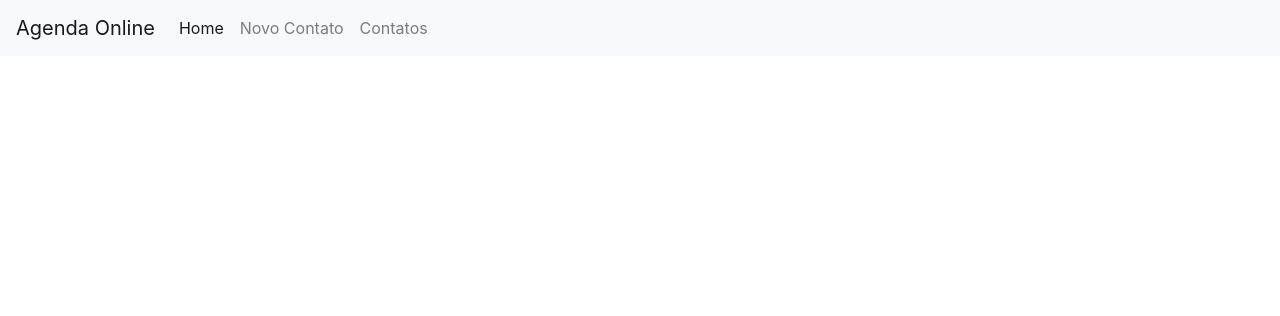
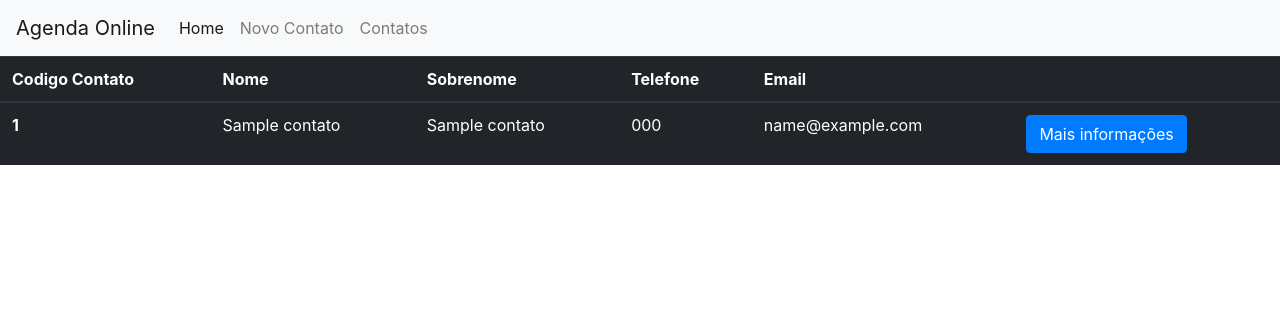
Before and after one commit to Gabriel-Cordeiro/agenda_contatos_em_php, a PHP site: page /Views/home.php in a window 1280 px wide. Shown: the top 316 px of the page. Run offline with PHP 8.4, Linux system fonts and the light colour scheme; the visitor is signed in with stand-in values (Sample User, id 1); tables that the repository leaves empty or names only in its code hold one stand-in row (values such as "Sample post").

Commit message:
Novos metodos

```diff
--- a/Agenda/BD/mysql.php
+++ b/Agenda/BD/mysql.php
@@ -16,17 +16,17 @@ class mysql
     else{
 
         $this->myCon =  $connection;
-        echo "conexão realizada";
+        //echo "conexão realizada";
         return $this->myCon;
 
     }
 
     }
 
-    function fechar()
+    function fechar($myConnection)
     {
-        mysqli_close($myCon);
-        echo "conexão fechada";
+        mysqli_close($myConnection);
+        //echo "conexão fechada";
     }
 }
 
--- a/Agenda/Views/home.php
+++ b/Agenda/Views/home.php
@@ -1,11 +1,21 @@
 <?php
+header('Content-Type: text/html; charset=utf-8');
 session_start();
+require_once('../model/contatoModel.php');
+require_once('../BD/mysql.php');
+
 $id_usuario = $_SESSION['id_usuario']; //coloco em $erro os dados da sessao..
+
+$contato = new contato;
+$contatos = $contato->pegarContatosPorIdUsuario($id_usuario);
+
 ?>
 
 <html>
 
 <head>
+
+<div>   </div>
 <link rel="stylesheet" href="https://maxcdn.bootstrapcdn.com/bootstrap/4.0.0/css/bootstrap.min.css" integrity="sha384-Gn5384xqQ1aoWXA+058RXPxPg6fy4IWvTNh0E263XmFcJlSAwiGgFAW/dAiS6JXm" crossorigin="anonymous">
     <title> Bem vindo </title>
 
@@ -32,6 +42,36 @@ $id_usuario = $_SESSION['id_usuario']; //coloco em $erro os dados da sessao..
 
 <body>
 
+<?php
+foreach($contatos as $contato){
+  ?>
+<form method="post" id="contatoEscolhido" action="../controllers/contatoController.php">
+<table class="table table-dark">
+  <thead>
+    <tr>
+      <th scope="col">Codigo Contato</th>
+      <th scope="col">Nome</th>
+      <th scope="col">Sobrenome</th>
+      <th scope="col">Telefone</th>
+      <th scope="col">Email</th>
+      <th scope="col"></th>
+    </tr>
+  </thead>
+  <tbody>
+    <tr>
+      <th scope="row"><?php echo $contato->id_contato?></th>
+      <td><?php echo $contato->nome?></td>
+      <td><?php echo $contato->sobrenome?></td>
+      <td><?php echo $contato->telefone?></td>
+      <td><?php echo $contato->email?></td>
+      <td><button type="submit" class="btn btn-primary" value="<?php echo $contato->id_contato?>">Mais informações</button></td>
+    </tr>
+  </tbody>
+</table>
+</form>
+<?php
+}?>
+
     <!-- <form method="POST" action="">
         <label>Cadastrar novo contato</label>
         <input type="submit" value="Novo contato" id="cadastrar_contato" name="cadastrar_contato">
--- /dev/null
+++ b/Agenda/controllers/contatoController.php
@@ -0,0 +1,3 @@
+<?php
+echo "chegouuuuuuu"
+?>
--- a/Agenda/controllers/homeController.php
+++ b/Agenda/controllers/homeController.php
@@ -1,4 +1,5 @@
 <?php
+
 
 class homeController
 {
--- a/Agenda/model/contatoModel.php
+++ b/Agenda/model/contatoModel.php
@@ -20,7 +20,7 @@ class contato {
 
 
         $verifica = mysqli_query($connect->myCon,"insert into contatos (id_usuario,nome,email,sobrenome,telefone,endereco,bairro,cidade,cep)
-         values ( 1,'$novoCliente->nome','$novoCliente->email','$novoCliente->sobrenome','$novoCliente->telefone','$novoCliente->endereco','$novoCliente->bairro','$novoCliente->cidade','$novoCliente->cep')");
+         values ( '$novoCliente->id_usuario','$novoCliente->nome','$novoCliente->email','$novoCliente->sobrenome','$novoCliente->telefone','$novoCliente->endereco','$novoCliente->bairro','$novoCliente->cidade','$novoCliente->cep')");
 
 
          if(mysqli_affected_rows($connect->myCon) > 0)
@@ -35,6 +35,22 @@ class contato {
 
     }
 
+    function pegarContatosPorIdUsuario($id_usuario)
+    {
+        $connect = new mysql;
+        $connect->conecta();
+
+        $resultado = mysqli_query($connect->myCon,"SELECT * FROM contatos WHERE id_usuario = '$id_usuario'") or die("erro ao selecionar");
+
+            while($valores = $resultado->fetch_object()){
+                $obj[] = $valores;
+            }
+
+            $connect->fechar($connect->myCon);
+            return $obj;
+
+    }
+
 }
 
 
--- a/Agenda/model/usuarioModel.php
+++ b/Agenda/model/usuarioModel.php
@@ -24,7 +24,7 @@ class usuario
             setcookie("id_usuario",$id_usuario);
             //header("Location:../Views/home.php");
 
-            $connect->fechar();
+            $connect->fechar($connect->myCon);
           }
     }
 }
```
